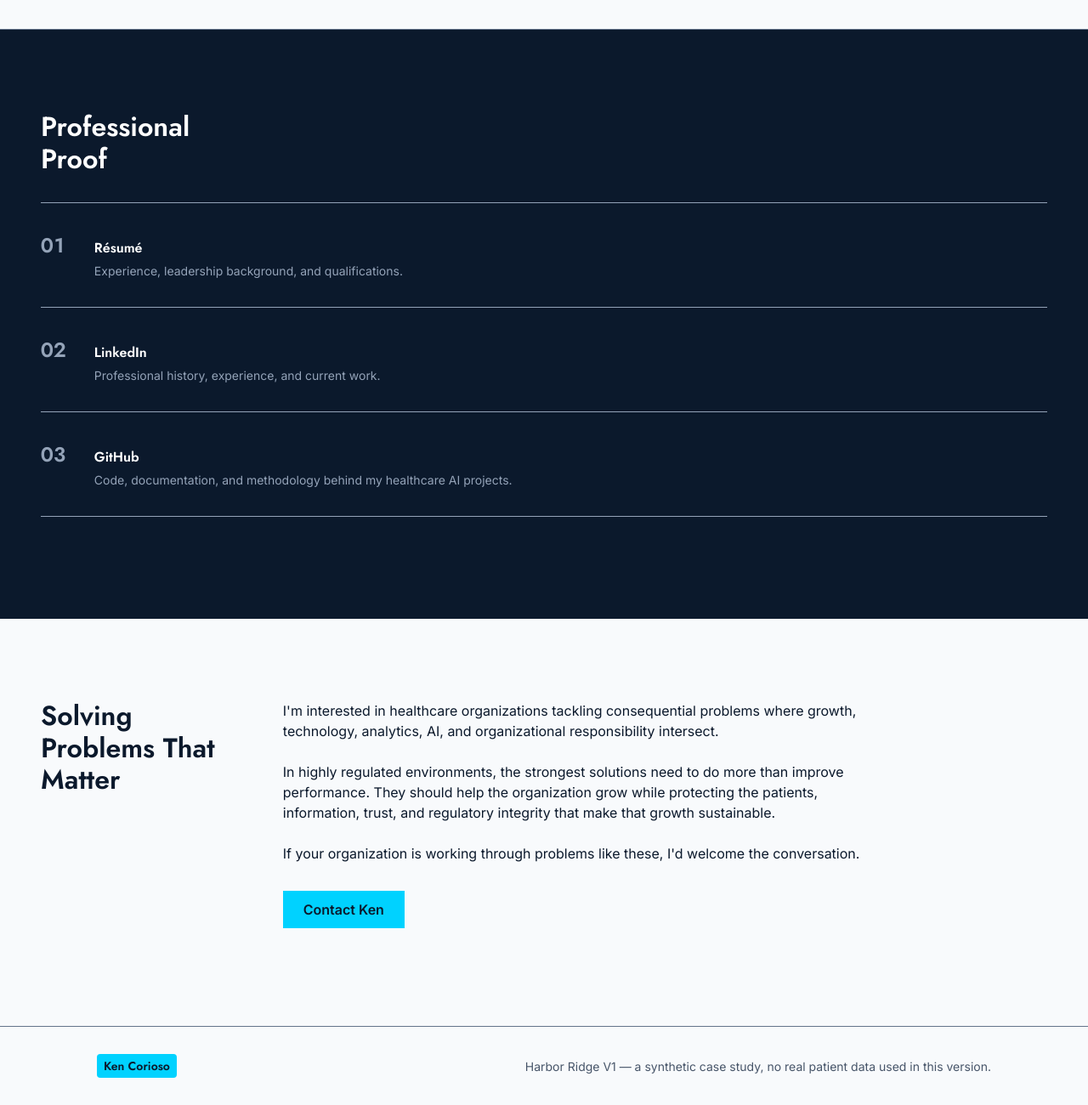
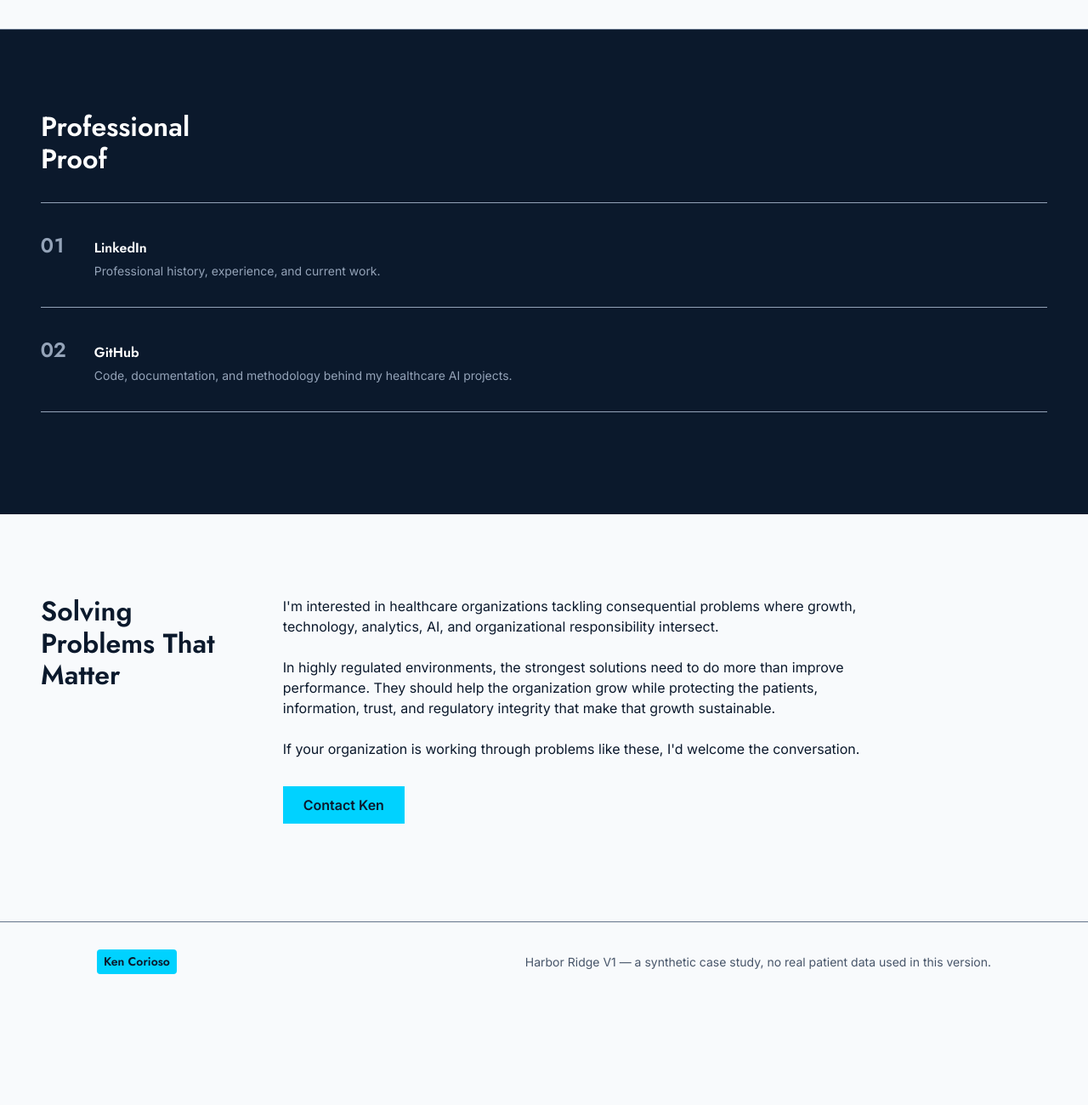
Before and after one commit to kencorioso/ai-healthcare-growth-systems, an Astro site: page /about in a window 1280 px wide. Shown: the part 3537-4837 px from the top of the page at 85% size. After the commit the page ends 4715 px from the top, so only its background shows below. Built offline with nearby package versions, Linux system fonts and the light colour scheme; Astro itself is replaced by a stand-in of ours.

Commit message:
Remove resume links; footer links to /contact; add static wrangler config and lockfile

```diff
--- a/src/components/Layout.astro
+++ b/src/components/Layout.astro
@@ -281,12 +281,10 @@ const isParentActive = (item: { href: string; children?: { href: string }[] }) =
          (text-small, inherited before from .site-footer__inner; now set
          explicitly since a <button> doesn't reliably inherit ambient
          font-size the way a <span> did).
-         Not yet a real link: KenCorioso.com isn't live, so this is a
-         plain <button type="button"> rather than an <a> with a
-         placeholder/fake href — semantically honest (no dead link),
-         still focusable and keyboard-operable, still reads as a button.
-         Swap the element to <a href="https://kencorioso.com"> once that
-         site ships; this class's styling shouldn't need to change.
+         Links to this site's /contact page while KenCorioso.com isn't
+         live (Revision 18 decision). Swap the href to
+         https://kencorioso.com once that site ships; this class's
+         styling shouldn't need to change.
          --------------------------------------------------------------- */
       .site-footer__name {
         display: inline-flex;
@@ -302,6 +300,7 @@ const isParentActive = (item: { href: string; children?: { href: string }[] }) =
         font-size: var(--text-small);
         color: var(--color-sovereign-navy);
         background: var(--color-quantum-electric-blue);
+        text-decoration: none;
         cursor: pointer;
       }
 
@@ -419,7 +418,7 @@ const isParentActive = (item: { href: string; children?: { href: string }[] }) =
 
     <footer class="site-footer">
       <div class="site-footer__inner">
-        <button type="button" class="site-footer__name">Ken Corioso</button>
+        <a href="/contact" class="site-footer__name">Ken Corioso</a>
         <span>Harbor Ridge V1 — a synthetic case study, no real patient data used in this version.</span>
       </div>
     </footer>
--- a/src/pages/about.astro
+++ b/src/pages/about.astro
@@ -90,12 +90,6 @@ const operatingModel = ['Problem', 'Organizational Goal', 'Analyze System', 'Dev
 // equal-weight item — no new component needed, same pattern as
 // Résumé/LinkedIn/GitHub.
 const proof = [
-  {
-    title: 'Résumé',
-    desc: 'Experience, leadership background, and qualifications.',
-    href: '/resume',
-    external: false,
-  },
   {
     title: 'LinkedIn',
     desc: 'Professional history, experience, and current work.',
```
Also changed, not shown: src/pages/contact.astro (+1 -8 lines), 2 other files.
